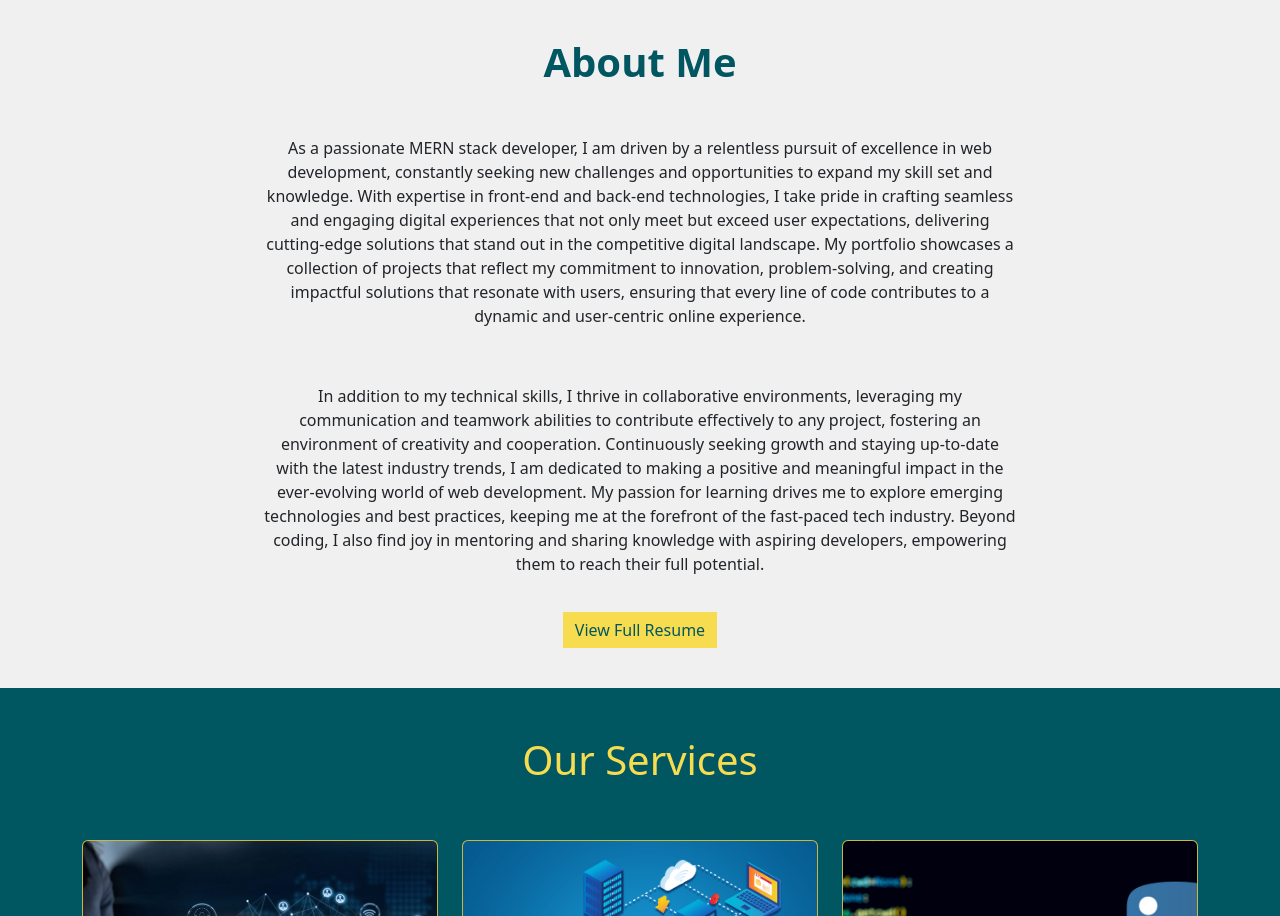
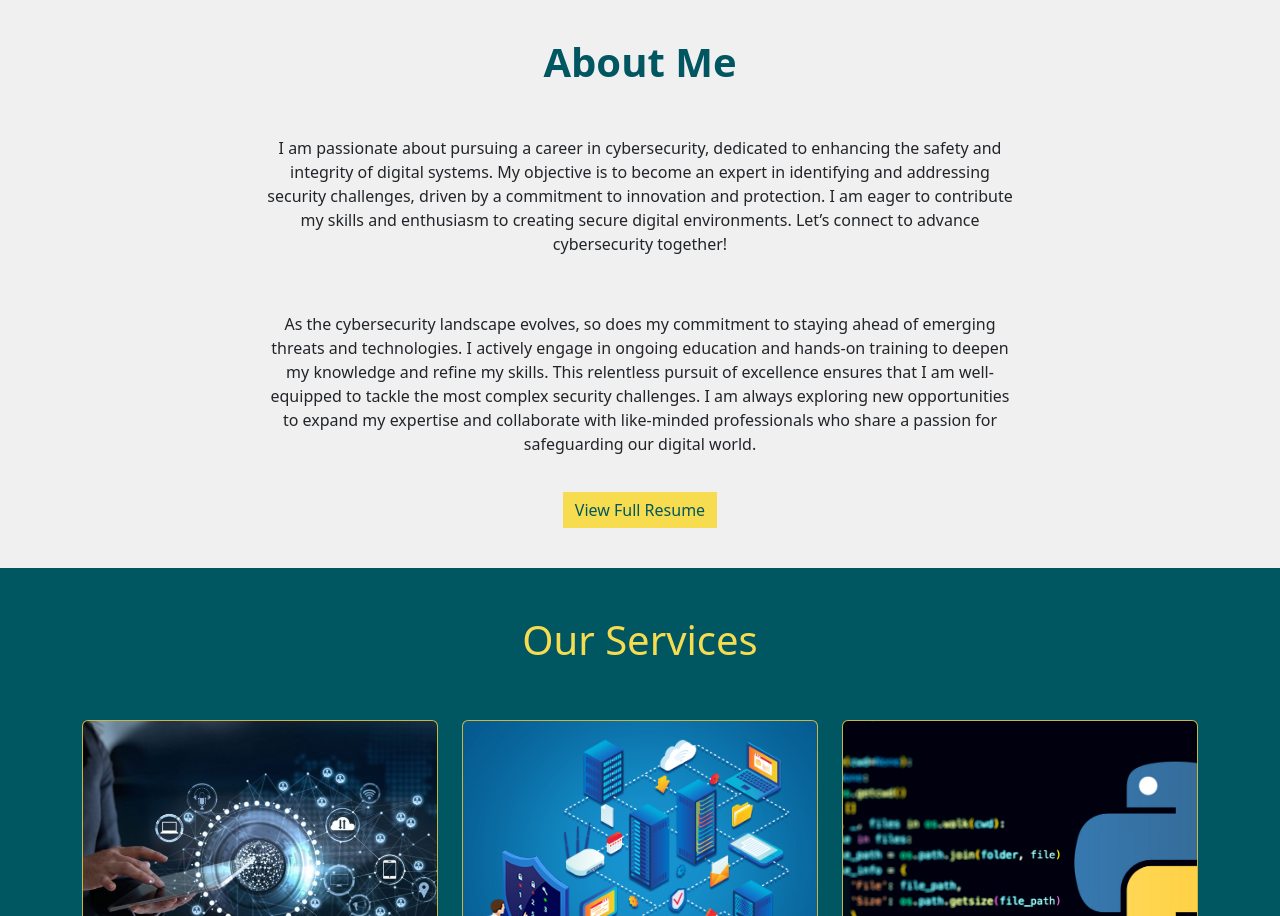
Before and after one commit to Sangharsha564/portfolio, a React (Create React App) app: page / in a window 1280 px wide. Shown: the part 854-1770 px from the top of the page. Built offline with nearby package versions, Linux system fonts and the light colour scheme.

Commit message:
Update Aboutme.jsx
about me

```diff
--- a/src/Components/Aboutme.jsx
+++ b/src/Components/Aboutme.jsx
@@ -50,10 +50,10 @@ const Aboutme = () => {
           <Col>
             <About>About Me</About>
             <AboutPara>
-              As a passionate MERN stack developer, I am driven by a relentless pursuit of excellence in web development, constantly seeking new challenges and opportunities to expand my skill set and knowledge. With expertise in front-end and back-end technologies, I take pride in crafting seamless and engaging digital experiences that not only meet but exceed user expectations, delivering cutting-edge solutions that stand out in the competitive digital landscape. My portfolio showcases a collection of projects that reflect my commitment to innovation, problem-solving, and creating impactful solutions that resonate with users, ensuring that every line of code contributes to a dynamic and user-centric online experience.
+             I am passionate about pursuing a career in cybersecurity, dedicated to enhancing the safety and integrity of digital systems. My objective is to become an expert in identifying and addressing security challenges, driven by a commitment to innovation and protection. I am eager to contribute my skills and enthusiasm to creating secure digital environments. Let’s connect to advance cybersecurity together!
             </AboutPara>
             <AboutPara>
-              In addition to my technical skills, I thrive in collaborative environments, leveraging my communication and teamwork abilities to contribute effectively to any project, fostering an environment of creativity and cooperation. Continuously seeking growth and staying up-to-date with the latest industry trends, I am dedicated to making a positive and meaningful impact in the ever-evolving world of web development. My passion for learning drives me to explore emerging technologies and best practices, keeping me at the forefront of the fast-paced tech industry. Beyond coding, I also find joy in mentoring and sharing knowledge with aspiring developers, empowering them to reach their full potential.
+              As the cybersecurity landscape evolves, so does my commitment to staying ahead of emerging threats and technologies. I actively engage in ongoing education and hands-on training to deepen my knowledge and refine my skills. This relentless pursuit of excellence ensures that I am well-equipped to tackle the most complex security challenges. I am always exploring new opportunities to expand my expertise and collaborate with like-minded professionals who share a passion for safeguarding our digital world.
             </AboutPara>
             <AboutButton onClick={handleShow}>View Full Resume</AboutButton>
             <Offcanvas show={show} onHide={handleClose} style={{ width: '100vw', backgroundColor: '#015761' }}>
```
